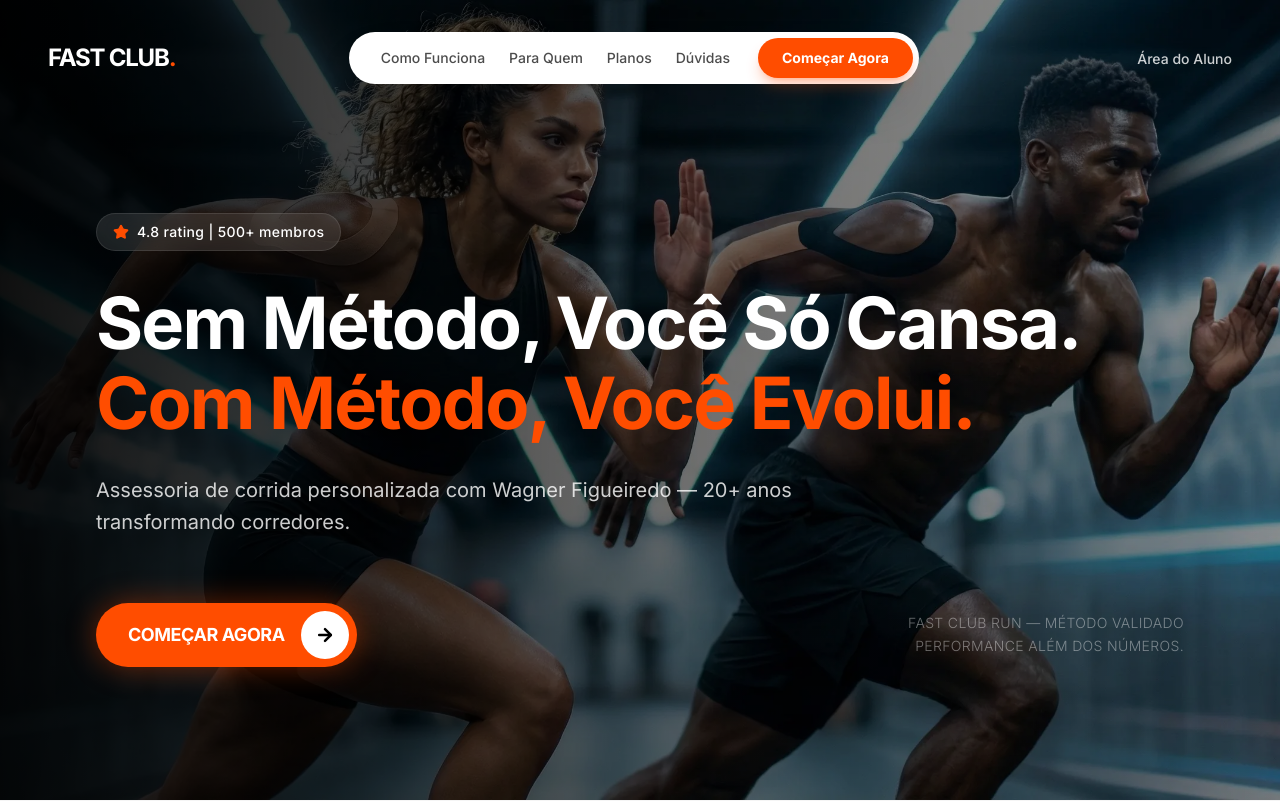
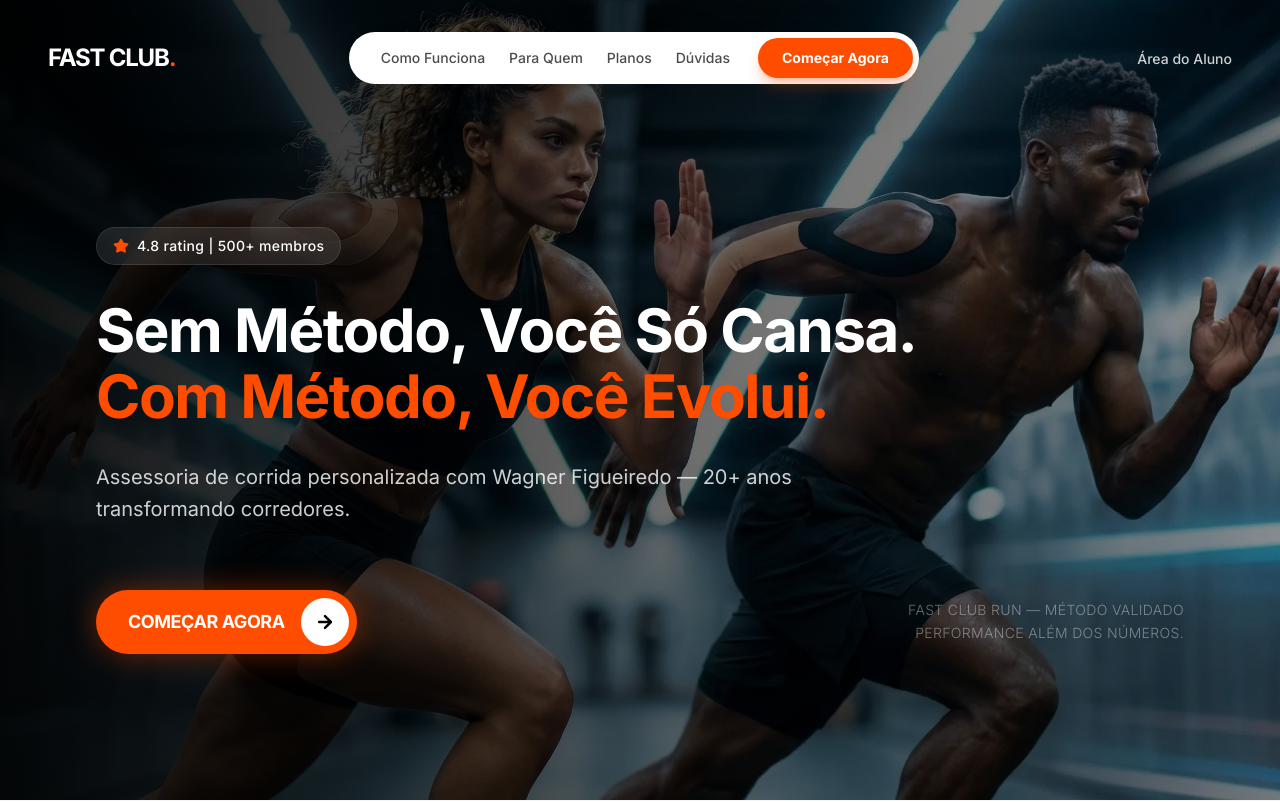
Before and after one commit to synapseb2b/Fast-Club-Run, a Next.js app: page / in a window 1280 px wide. Shown: the top 802 px of the page. Built offline with nearby package versions, Linux system fonts and the light colour scheme.

Commit message:
Update hero.tsx

```diff
--- a/components/sections/hero.tsx
+++ b/components/sections/hero.tsx
@@ -42,17 +42,17 @@ export function HeroSection() {
                         </span>
                     </motion.div>
 
-                    {/* 2. H1 - REDUZIDO: Fontes menores em telas médias e grandes para evitar quebras e colisões */}
+                    {/* 2. H1 - REDUZIDO EM ~15% GERAL */}
                     <motion.h1
                         variants={fadeInLeft}
                         className="
                             font-bold leading-[1.1] tracking-tight text-white mb-6 md:mb-8 max-w-6xl
-                            text-4xl           /* Mobile */
-                            sm:text-5xl        /* Mobile grande */
-                            md:text-4xl        /* Laptop pequeno (Reduzido de 5xl para 4xl) */
-                            lg:text-5xl        /* Monitor padrão (Reduzido de 6xl para 5xl) */
-                            xl:text-7xl        /* Monitor grande (Mantido) */
-                            2xl:text-[5.5rem]  /* Widescreen (Mantido) */
+                            text-[2rem]        /* Mobile (antes 4xl) ~32px */
+                            sm:text-4xl        /* Mobile grande (antes 5xl) ~36px */
+                            md:text-[2rem]     /* Laptop pequeno (antes 4xl) ~32px */
+                            lg:text-[2.5rem]   /* Monitor padrão (antes 5xl) ~40px */
+                            xl:text-6xl        /* Monitor grande (antes 7xl) ~60px */
+                            2xl:text-[4.75rem] /* Widescreen (antes 5.5rem) ~76px */
                         "
                     >
                         Sem Método, Você Só Cansa.<br className="hidden lg:block" />
```
